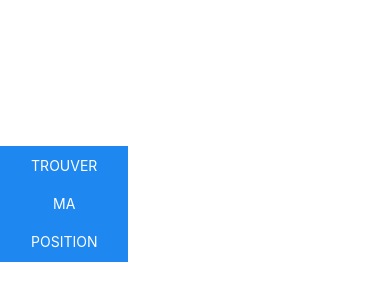
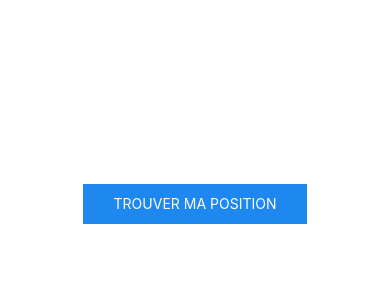
Before and after one commit to MathisLeRoyNivot/GeolocationApp, a plain HTML site: page index.html in a window 390 px wide. Shown: the part 218-518 px from the top of the page. Drawn offline with nearby package versions, Linux system fonts and the light colour scheme; some packages are replaced by stand-ins of ours.

Commit message:
Debut responsive

```diff
--- a/css/main.scss
+++ b/css/main.scss
@@ -66,3 +66,52 @@ table {
   margin: 0 auto;
   max-width: 90%
 }
+
+/* MEDIA QUERIES */
+
+@media screen and (max-width: 900px) {
+  .main-container {
+    display: block;
+    height: 100vh;
+  }
+
+  // MAP STYLE
+  #map {
+    height: 70vh;
+    width: 100%;
+  }
+
+  #map-canvas {
+    height: 100%;
+    width: 100%;
+  }
+
+
+  // PANEL STYLE
+  .left-panel {
+    height: 30vh;
+    width: 100%;
+  }
+
+  #btn-find {
+    cursor: pointer;
+    margin-top: 50vh;
+    transform: translateY(-50%);
+    z-index: 1;
+  }
+
+  select {
+    height: 40px;
+    width: 60%;
+  }
+
+
+  #myLastPos, #myCurrentPos {
+    display: none;
+  }
+
+  table {
+    margin: 0 auto;
+    max-width: 90%
+  }
+}
```
Also changed, not shown: index.html (+0 -1 lines), css/main.css, 1 other file.
